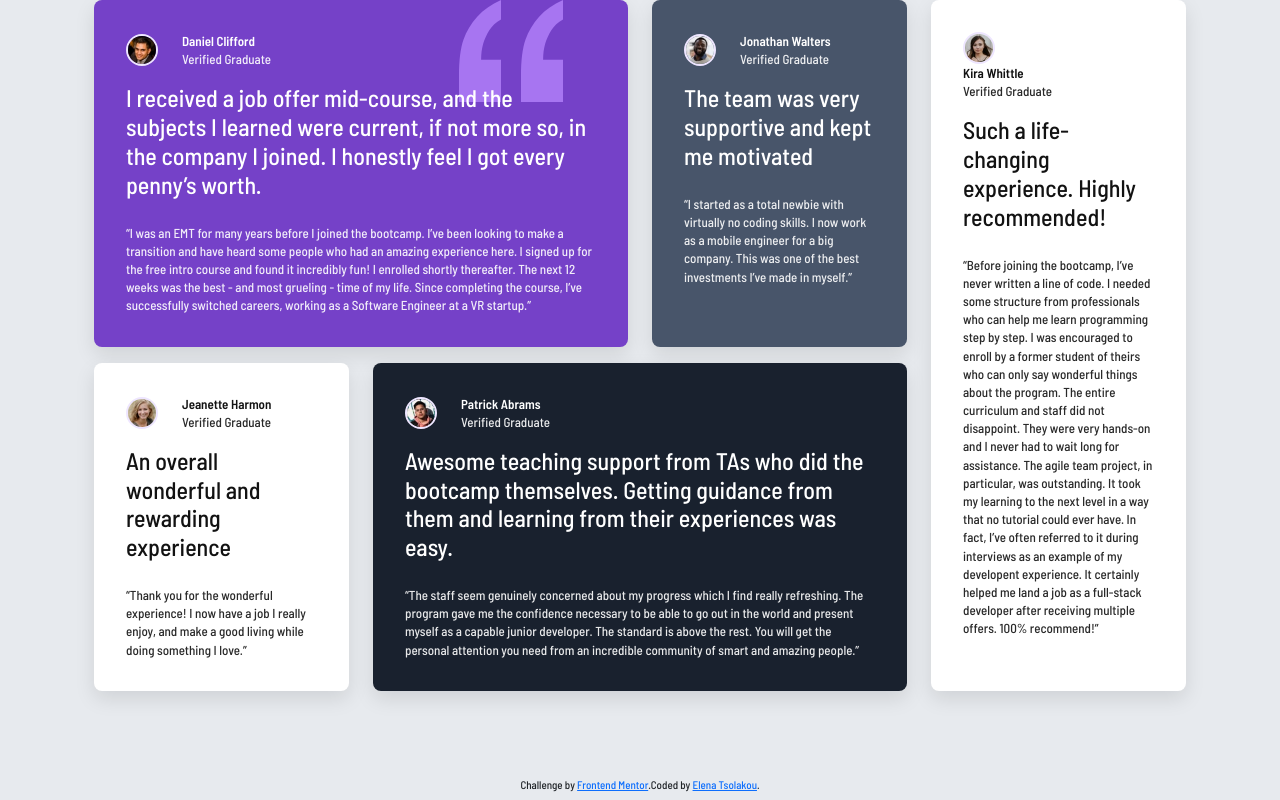
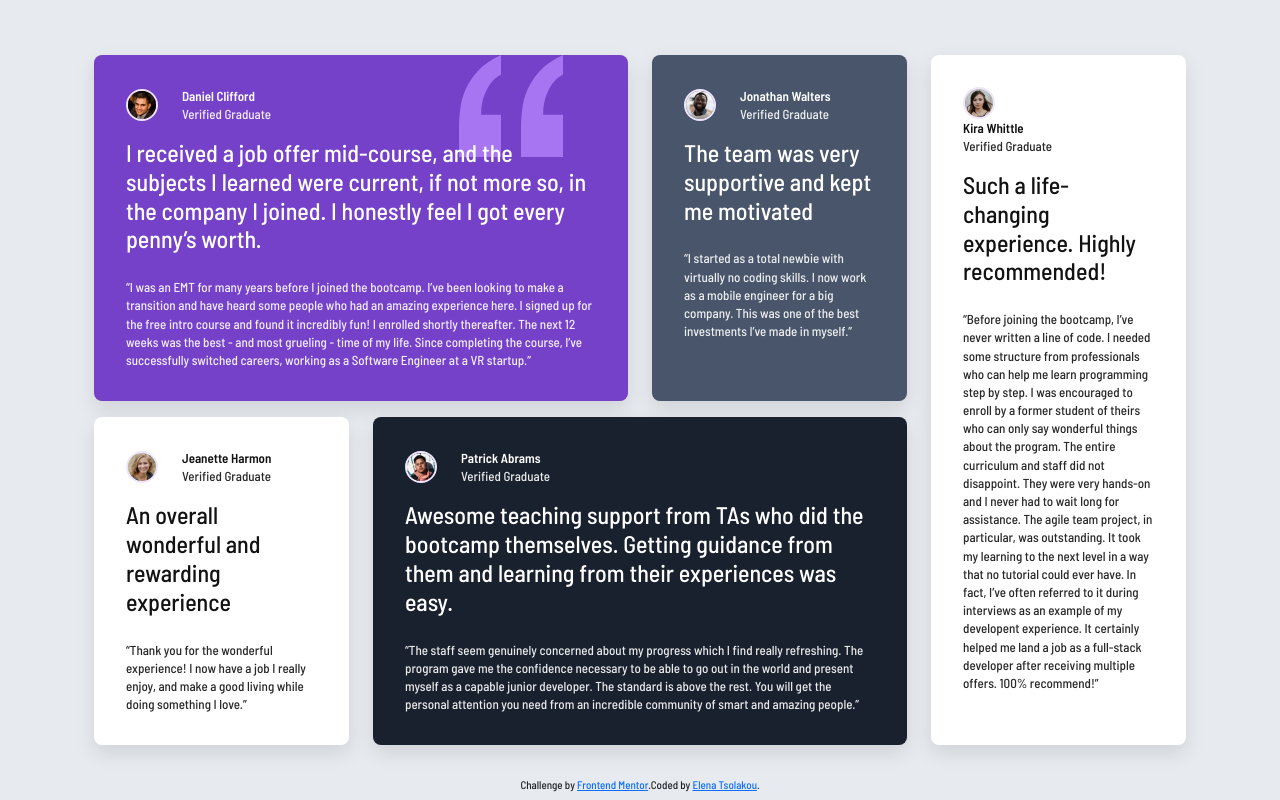
Before and after one commit to eltsol/testimonials-grid-section, a plain HTML site: page index.html in a window 1280 px wide. Drawn offline with nearby package versions, Linux system fonts and the light colour scheme.

Commit message:
Replace height css prop with min-height on body

```diff
--- a/styles.css
+++ b/styles.css
@@ -38,10 +38,11 @@
 }
 
 html {
-  height: 100%;
+  min-height: 100vh;
 }
 
 body {
+  min-height: 100vh;
   display: flex;
   align-items: center;
   justify-content: center;
```
Also changed, not shown: 1 other file.
